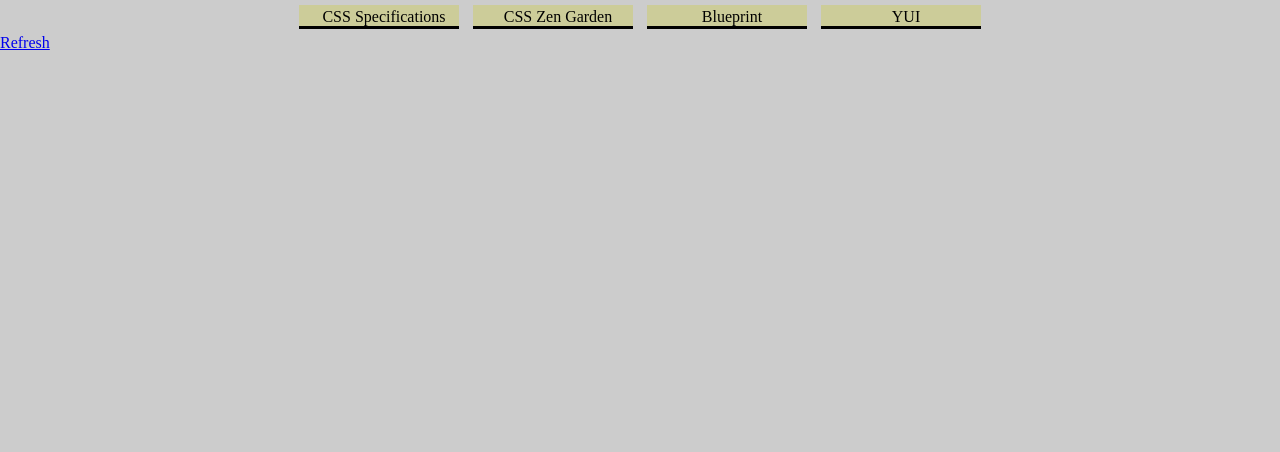
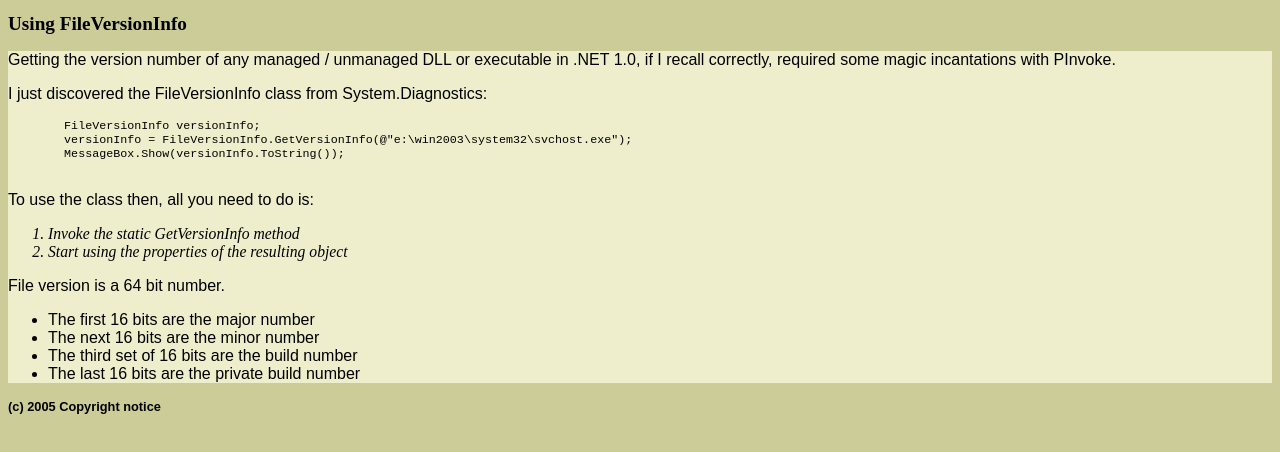
Before and after one commit to ajayindfw/css-demo, a plain HTML site: page index.html in a window 1280 px wide. Drawn offline with Linux system fonts and the light colour scheme.

Commit message:
Font and Text properties

```diff
--- a/index.html
+++ b/index.html
@@ -1,25 +1,43 @@
 <!DOCTYPE html>
 <html>
-
 <head>
+    <title>FileVersonInfo</title>
     <link rel="stylesheet" href="style.css" type="text/css" />
 </head>
-
 <body>
-    <ul class="menu">
-        <li>
-            <a href="http://www.w3.org/Style/CSS">CSS Specifications</a>
-        </li>
-        <li>
-            <a href="http://www.csszengarden.com">CSS Zen Garden</a>
-        </li>
-        <li>
-            <a href="http://www.blueprintcss.org">Blueprint</a>
-        </li>
-        <li>
-            <a href="http://developer.yahoo.com/yui/">YUI</a>
-        </li>
+    <h1>Using FileVersionInfo</h1>
+    <div class="content">
+        <p>
+            Getting the version number of any managed / unmanaged DLL or executable in .NET
+            1.0, if I recall correctly, required some magic incantations with PInvoke.
+        </p>
+        <p>
+            I just discovered the FileVersionInfo class from System.Diagnostics:
+        </p>
+        <pre class="code">
+        FileVersionInfo versionInfo;
+        versionInfo = FileVersionInfo.GetVersionInfo(@"e:\win2003\system32\svchost.exe");
+        MessageBox.Show(versionInfo.ToString());
+        </pre>
+        <p>
+            To use the class then, all you need to do is:
+            <ol>
+                <li>Invoke the static GetVersionInfo method</li>
+                <li>Start using the properties of the resulting object</li>
+            </ol>
+        </p>
+        <p>
+            File version is a 64 bit number.
+            <ul>
+                <li>The first 16 bits are the major number</li>
+                <li>The next 16 bits are the minor number</li>
+                <li>The third set of 16 bits are the build number</li>
+                <li>The last 16 bits are the private build number</li>
             </ul>
-    <a href="index.html">Refresh</a>
+        </p>
+    </div>
+    <div class="copyright">
+    (c) 2005 Copyright notice
+    </div>
 </body>
 </html>
--- a/style.css
+++ b/style.css
@@ -1,30 +1,26 @@
-* {
-    padding: 0px;
-    margin: 0px;
+body {
+    background: #cccc99;
+    font-family: sans-serif;
 }
 
-body {
-    background-color: #cccccc;
-}
-.menu {
-    text-align: center;
-    list-style:  none;
+h1 {
+    font-family: 'Times New Roman', serif;
+    font-size: 1.2em;
 }
 
-.menu li:hover {
-    background-color:  #cc9999;
+ol {
+    font: italic 0.98em serif;
 }
-.menu li a {
-    text-decoration: none;
-    color: black;
+.content {
+    background: #eeeecc;
 }
 
-.menu li {
-    display: inline-block;
-    width: 150px;
-    text-align: center;
-    background-color: #cccc99;
-    margin: 5px;
-    padding: 3px 0 0 10px;
-    border-bottom: 3px solid black;
+.copyright {
+    font-weight: bold;
+    font-size: 0.8em;
 }
+
+.code {
+    font-family: monospace;
+    font-size: 0.9em;
+}
```
Lines whose indentation alone changed are shown as unchanged.
